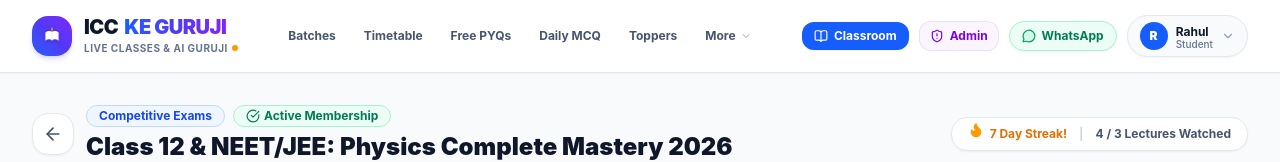
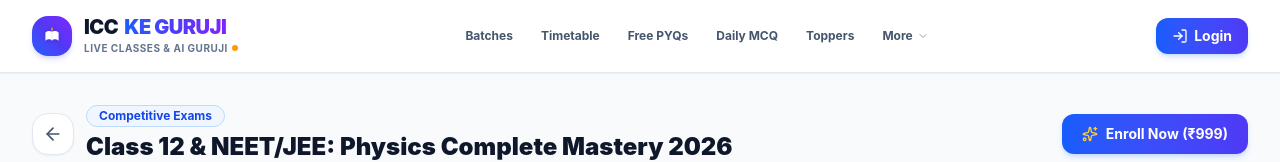
Before and after one commit to icckeguruji/icckeguruji, a Next.js app: page /course/course-1 in a window 1280 px wide. Shown: the top 162 px of the page. Built offline with nearby package versions, Linux system fonts and the light colour scheme.

Commit message:
fix: remove classroom, admin, whatsapp and avatar buttons from header navbar

```diff
--- a/src/components/Navbar.tsx
+++ b/src/components/Navbar.tsx
@@ -78,7 +78,7 @@ export default function Navbar({ currentUser, config, onToggleRole, onUserChange
     { label: 'FAQs & Help', href: '/#faqs' },
   ];
 
-  const isLoggedIn = Boolean(currentUser && currentUser.phone && currentUser.name);
+  const isLoggedIn = Boolean(currentUser && currentUser.id && currentUser.name && currentUser.phone);
 
   return (
     <>
@@ -143,61 +143,16 @@ export default function Navbar({ currentUser, config, onToggleRole, onUserChange
             </div>
           </nav>
 
-          {/* Right Action Controls: Classroom, Admin, WhatsApp & User Auth */}
-          <div className="flex items-center gap-1.5 sm:gap-2.5 shrink-0">
-            {/* Classroom Direct Link */}
-            <Link
-              href="/course/course-1"
-              className={`px-3 py-1.5 rounded-xl transition-all flex items-center gap-1.5 text-xs font-bold shrink-0 ${
-                pathname.startsWith('/course')
-                  ? 'bg-blue-600 text-white shadow-xs'
-                  : 'bg-blue-50 text-blue-700 hover:bg-blue-100 border border-blue-200/70'
-              }`}
-            >
-              <BookOpen className="w-3.5 h-3.5" />
-              <span className="hidden sm:inline">Classroom</span>
-            </Link>
-
-            {/* Admin Console Direct Link */}
-            <Link
-              href="/admin"
-              className={`px-2.5 py-1.5 rounded-xl transition-all flex items-center gap-1.5 text-xs font-bold shrink-0 ${
-                pathname === '/admin'
-                  ? 'bg-purple-600 text-white shadow-xs'
-                  : 'bg-purple-50 text-purple-700 hover:bg-purple-100 border border-purple-200/70'
-              }`}
-              title="Guruji Admin Console (CMS)"
-            >
-              <ShieldAlert className="w-3.5 h-3.5" />
-              <span className="hidden xl:inline">Admin</span>
-            </Link>
-
-            {/* WhatsApp 1-Click Helpline */}
-            <a
-              href={`https://wa.me/${(config.whatsappNumber || '+919876543210').replace(/[^0-9]/g, '')}?text=Hello%20Guruji,%20I%20would%20like%20information%20about%20course%20admissions.`}
-              target="_blank"
-              rel="noreferrer"
-              className="hidden md:inline-flex items-center gap-1.5 px-3 py-1.5 rounded-full bg-emerald-50 text-emerald-700 hover:bg-emerald-100 border border-emerald-200 text-xs font-bold transition-all shadow-xs shrink-0"
-              title="Chat with Guruji on WhatsApp"
-            >
-              <MessageCircle className="w-3.5 h-3.5 text-emerald-600 fill-emerald-100" />
-              <span>WhatsApp</span>
-            </a>
-
-            {/* Authentication: Display User Profile OR Login Button (Never both simultaneously!) */}
+          {/* Right Action Control: Clean User Auth / Login */}
+          <div className="flex items-center gap-2 shrink-0">
             {isLoggedIn ? (
               <div className="relative shrink-0">
                 <button
                   onClick={() => setShowUserDropdown(!showUserDropdown)}
-                  className="flex items-center gap-2 px-2.5 sm:px-3 py-1.5 rounded-full border border-slate-200 bg-slate-50 hover:bg-slate-100 transition-all text-xs font-bold text-slate-800 shadow-xs"
+                  className="flex items-center gap-2 px-3 py-1.5 rounded-xl border border-slate-200 bg-slate-50 hover:bg-slate-100 transition-all text-xs font-bold text-slate-800 shadow-xs"
                 >
-                  <div className={`w-7 h-7 rounded-full flex items-center justify-center text-white text-xs font-black shrink-0 ${currentUser.role === 'admin' ? 'bg-purple-600' : 'bg-blue-600'}`}>
-                    {currentUser.name ? currentUser.name[0] : 'U'}
-                  </div>
-                  <div className="text-left hidden sm:block">
-                    <div className="leading-tight text-slate-900 truncate max-w-[80px]">{currentUser.name.split(' ')[0]}</div>
-                    <div className="text-[10px] text-slate-500 font-medium capitalize leading-none">{currentUser.role}</div>
-                  </div>
+                  <User className="w-4 h-4 text-blue-600 shrink-0" />
+                  <span className="truncate max-w-[100px]">{currentUser.name ? currentUser.name.split(' ')[0] : 'Account'}</span>
                   <ChevronDown className="w-3.5 h-3.5 text-slate-400 shrink-0" />
                 </button>
 
@@ -207,28 +162,30 @@ export default function Navbar({ currentUser, config, onToggleRole, onUserChange
                     <div className="p-3 border-b border-slate-100 mb-1">
                       <div className="font-black text-slate-900">{currentUser.name}</div>
                       <div className="text-[11px] text-slate-500 font-mono">{currentUser.phone}</div>
-                      <span className="inline-block mt-1 px-2 py-0.5 rounded-full text-[10px] font-bold bg-blue-50 text-blue-700">
-                        {currentUser.enrolledCourseIds?.length || 0} Courses Enrolled
+                      <span className="inline-block mt-1 px-2 py-0.5 rounded-full text-[10px] font-bold bg-blue-50 text-blue-700 capitalize">
+                        {currentUser.role === 'admin' ? 'Admin / Teacher' : `${currentUser.enrolledCourseIds?.length || 0} Courses Enrolled`}
                       </span>
                     </div>
 
+                    {currentUser.role === 'admin' ? (
+                      <Link
+                        href="/admin"
+                        onClick={() => setShowUserDropdown(false)}
+                        className="w-full flex items-center gap-2 p-2 rounded-xl text-slate-700 hover:bg-purple-50 hover:text-purple-700 font-semibold transition-colors"
+                      >
+                        <ShieldAlert className="w-4 h-4 text-purple-600" />
+                        <span>Admin Console (CMS)</span>
+                      </Link>
+                    ) : (
                       <Link
                         href="/course/course-1"
                         onClick={() => setShowUserDropdown(false)}
-                      className="w-full flex items-center gap-2 p-2 rounded-xl text-slate-700 hover:bg-blue-50 font-semibold transition-colors"
+                        className="w-full flex items-center gap-2 p-2 rounded-xl text-slate-700 hover:bg-blue-50 hover:text-blue-700 font-semibold transition-colors"
                       >
                         <BookOpen className="w-4 h-4 text-blue-600" />
                         <span>My Classroom</span>
                       </Link>
-
-                    <Link
-                      href="/admin"
-                      onClick={() => setShowUserDropdown(false)}
-                      className="w-full flex items-center gap-2 p-2 rounded-xl text-slate-700 hover:bg-purple-50 font-semibold transition-colors"
-                    >
-                      <ShieldAlert className="w-4 h-4 text-purple-600" />
-                      <span>Admin Console (CMS)</span>
-                    </Link>
+                    )}
 
                     <button
                       onClick={() => {
@@ -254,7 +211,7 @@ export default function Navbar({ currentUser, config, onToggleRole, onUserChange
             ) : (
               <button
                 onClick={() => setShowLoginModal(true)}
-                className="px-3.5 sm:px-4 py-2 bg-gradient-to-r from-blue-600 to-indigo-600 hover:from-blue-700 hover:to-indigo-700 text-white font-bold rounded-xl text-xs sm:text-sm flex items-center gap-1.5 shadow-md shadow-blue-500/20 transition-all hover:scale-[1.02] shrink-0"
+                className="px-4 py-2 bg-gradient-to-r from-blue-600 to-indigo-600 hover:from-blue-700 hover:to-indigo-700 text-white font-bold rounded-xl text-xs sm:text-sm flex items-center gap-1.5 shadow-md shadow-blue-500/20 transition-all hover:scale-[1.02] shrink-0"
               >
                 <LogIn className="w-3.5 h-3.5 sm:w-4 sm:h-4" />
                 <span>Login</span>
@@ -281,18 +238,9 @@ export default function Navbar({ currentUser, config, onToggleRole, onUserChange
             </div>
 
             <div className="pt-2 border-t border-slate-100 flex flex-col gap-2">
-              <Link
-                href="/course/course-1"
-                onClick={() => setMobileMenuOpen(false)}
-                className="w-full py-2.5 px-3 bg-indigo-50 hover:bg-indigo-100 text-indigo-700 rounded-xl flex items-center justify-between"
-              >
-                <div className="flex items-center gap-2">
-                  <BookOpen className="w-4 h-4" />
-                  <span>Live Classroom &amp; Notes</span>
-                </div>
-                <span className="text-[10px] bg-indigo-200/60 text-indigo-900 px-2 py-0.5 rounded-full">Open</span>
-              </Link>
-
+              {isLoggedIn ? (
+                <>
+                  {currentUser.role === 'admin' ? (
                     <Link
                       href="/admin"
                       onClick={() => setMobileMenuOpen(false)}
@@ -300,23 +248,46 @@ export default function Navbar({ currentUser, config, onToggleRole, onUserChange
                     >
                       <div className="flex items-center gap-2">
                         <ShieldAlert className="w-4 h-4" />
-                  <span>Guruji Admin Console (CMS)</span>
+                        <span>Admin Console</span>
                       </div>
-                <span className="text-[10px] bg-purple-200/60 text-purple-900 px-2 py-0.5 rounded-full">Admin</span>
+                      <span className="text-[10px] bg-purple-200/60 text-purple-900 px-2 py-0.5 rounded-full font-bold">Admin</span>
                     </Link>
-
-              <a
-                href={`https://wa.me/${(config.whatsappNumber || '+919876543210').replace(/[^0-9]/g, '')}?text=Namaste%20Guruji,%20mujhe%20admission%20ke%20bare%20me%20jankari%20chahiye`}
-                target="_blank"
-                rel="noreferrer"
-                className="w-full py-2.5 px-3 bg-emerald-50 hover:bg-emerald-100 text-emerald-700 rounded-xl flex items-center justify-between"
+                  ) : (
+                    <Link
+                      href="/course/course-1"
+                      onClick={() => setMobileMenuOpen(false)}
+                      className="w-full py-2.5 px-3 bg-blue-50 hover:bg-blue-100 text-blue-700 rounded-xl flex items-center justify-between"
                     >
                       <div className="flex items-center gap-2">
-                  <MessageCircle className="w-4 h-4" />
-                  <span>WhatsApp Helpline</span>
+                        <BookOpen className="w-4 h-4" />
+                        <span>My Classroom</span>
                       </div>
-                <span className="text-[10px] bg-emerald-200/60 text-emerald-900 px-2 py-0.5 rounded-full">24/7</span>
-              </a>
+                      <span className="text-[10px] bg-blue-200/60 text-blue-900 px-2 py-0.5 rounded-full font-bold">Open</span>
+                    </Link>
+                  )}
+                  <button
+                    onClick={() => {
+                      setMobileMenuOpen(false);
+                      handleLogout();
+                    }}
+                    className="w-full py-2 px-3 text-rose-600 hover:bg-rose-50 font-bold rounded-xl flex items-center justify-center gap-2 border border-rose-200"
+                  >
+                    <LogOut className="w-4 h-4" />
+                    <span>Log Out ({currentUser.name ? currentUser.name.split(' ')[0] : 'User'})</span>
+                  </button>
+                </>
+              ) : (
+                <button
+                  onClick={() => {
+                    setMobileMenuOpen(false);
+                    setShowLoginModal(true);
+                  }}
+                  className="w-full py-2.5 px-4 bg-gradient-to-r from-blue-600 to-indigo-600 text-white font-bold rounded-xl flex items-center justify-center gap-2 shadow-sm"
+                >
+                  <LogIn className="w-4 h-4" />
+                  <span>Login / Sign In</span>
+                </button>
+              )}
             </div>
           </div>
         )}
--- a/src/lib/storage.ts
+++ b/src/lib/storage.ts
@@ -223,6 +223,16 @@ export const INITIAL_NOTES: PdfNote[] = [
     uploadedAt: "Oct 22, 2026"
   }
 ];
+
+export const GUEST_USER: User = {
+  id: '',
+  name: '',
+  phone: '',
+  email: '',
+  role: 'student',
+  enrolledCourseIds: [],
+  joinedDate: '',
+};
 
 export const INITIAL_USER: User = {
   id: "student-101",
@@ -942,7 +952,7 @@ const STORAGE_KEYS = {
   NOTES: 'coaching_notes_v5',
   PAYMENTS: 'coaching_payments_v5',
   CONFIG: 'coaching_config_v5',
-  USER: 'coaching_user_v5',
+  USER: 'coaching_user_v6',
   STUDENTS: 'coaching_students_v5',
   ANNOUNCEMENTS: 'coaching_announcements_v5',
   ARTICLES: 'coaching_articles_v5',
@@ -994,7 +1004,7 @@ export const getStoredData = (): StoredData => {
       notes: INITIAL_NOTES,
       payments: INITIAL_PAYMENTS,
       config: DEFAULT_CONFIG,
-      user: INITIAL_USER,
+      user: GUEST_USER,
       students: INITIAL_STUDENTS,
       announcements: INITIAL_ANNOUNCEMENTS,
       articles: INITIAL_ARTICLES,
@@ -1021,7 +1031,7 @@ export const getStoredData = (): StoredData => {
     const payments: PaymentRequest[] = JSON.parse(localStorage.getItem(STORAGE_KEYS.PAYMENTS) || 'null') || INITIAL_PAYMENTS;
     const rawConfig = JSON.parse(localStorage.getItem(STORAGE_KEYS.CONFIG) || 'null');
     const config: CoachingConfig = rawConfig ? { ...DEFAULT_CONFIG, ...rawConfig } : DEFAULT_CONFIG;
-    const user: User = JSON.parse(localStorage.getItem(STORAGE_KEYS.USER) || 'null') || INITIAL_USER;
+    const user: User = JSON.parse(localStorage.getItem(STORAGE_KEYS.USER) || 'null') || GUEST_USER;
     const students: User[] = JSON.parse(localStorage.getItem(STORAGE_KEYS.STUDENTS) || 'null') || INITIAL_STUDENTS;
     const announcements: Announcement[] = JSON.parse(localStorage.getItem(STORAGE_KEYS.ANNOUNCEMENTS) || 'null') || INITIAL_ANNOUNCEMENTS;
     const articles: Article[] = JSON.parse(localStorage.getItem(STORAGE_KEYS.ARTICLES) || 'null') || INITIAL_ARTICLES;
@@ -1071,7 +1081,7 @@ export const getStoredData = (): StoredData => {
       notes: INITIAL_NOTES,
       payments: INITIAL_PAYMENTS,
       config: DEFAULT_CONFIG,
-      user: INITIAL_USER,
+      user: GUEST_USER,
       students: INITIAL_STUDENTS,
       announcements: INITIAL_ANNOUNCEMENTS,
       articles: INITIAL_ARTICLES,
```
Lines whose indentation alone changed are shown as unchanged.
